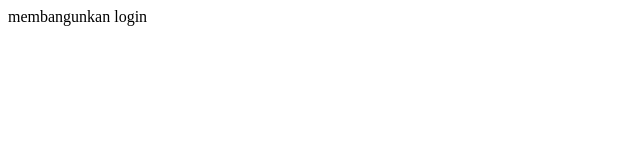
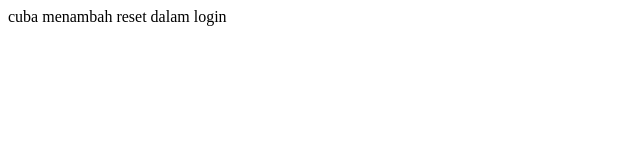
Before and after one commit to afqaymn/project01-html, a plain HTML site: page login.html in a window 1280 px wide. Shown: the whole page, without its empty margins (0-640 px from the left). Drawn offline with Linux system fonts and the light colour scheme.

Commit message:
ubah isi login.html di halaman cabang master

```diff
--- a/login.html
+++ b/login.html
@@ -3,6 +3,6 @@
 
     </head>
     <body>
-        <p>membangunkan login</p>
+        <p>cuba menambah reset dalam login</p>
     </body>
 </html>
```
